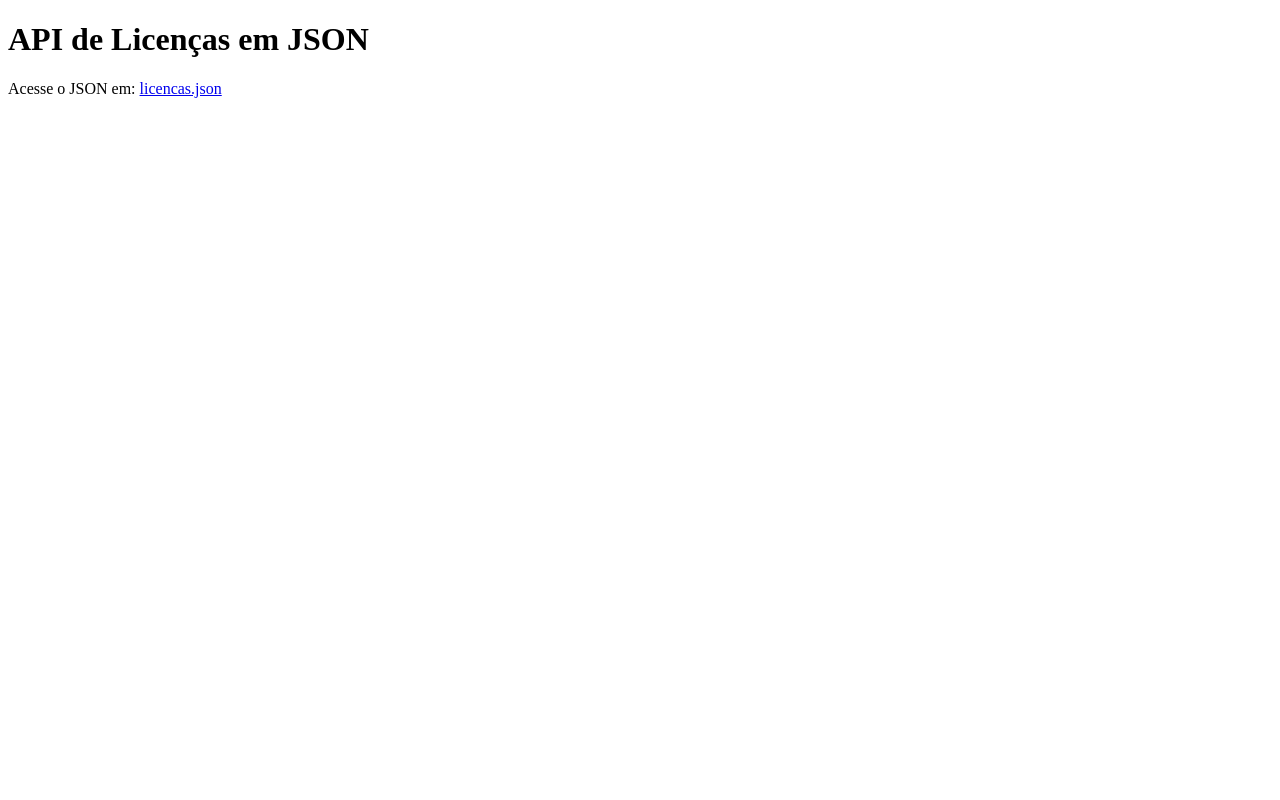
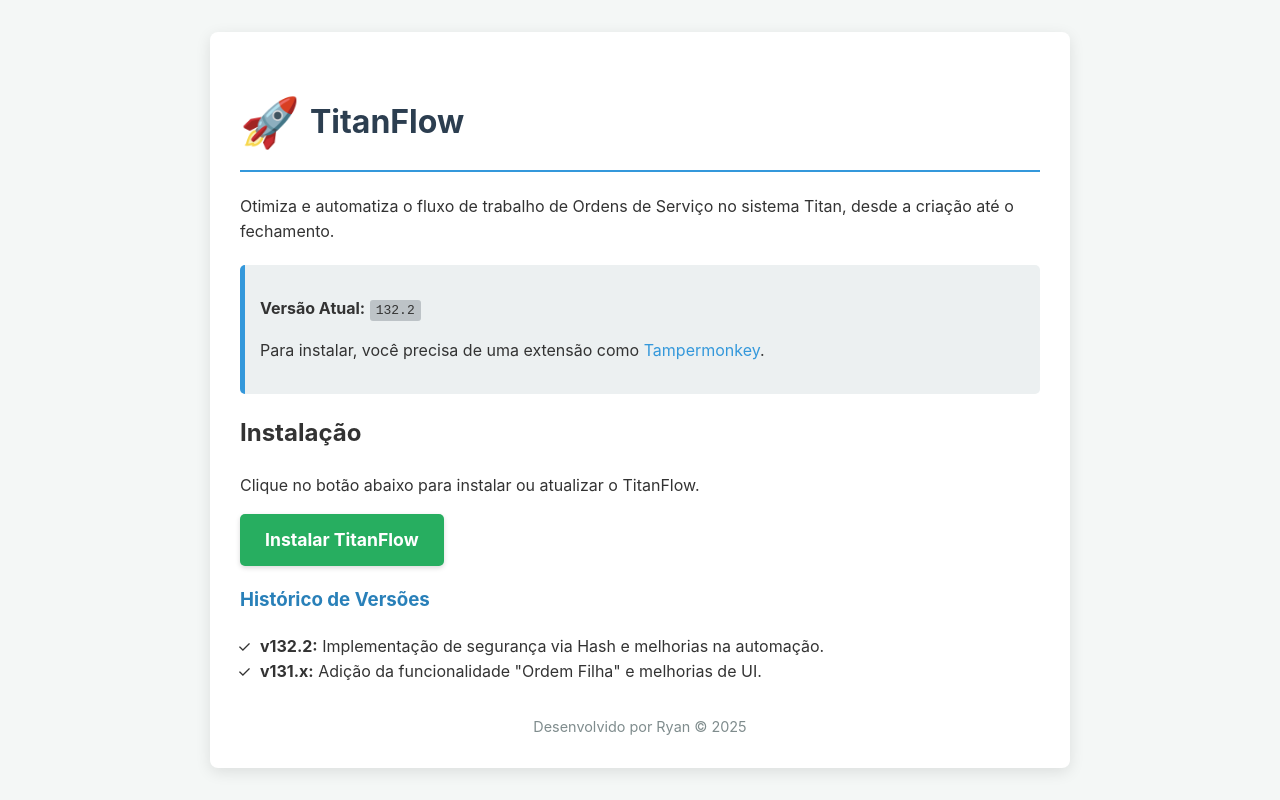
Before and after one commit to Heaven0016/controle-licencas, a plain HTML site: page public/index.html in a window 1280 px wide. Drawn offline with Linux system fonts and the light colour scheme.

Commit message:
Update index.html

```diff
--- a/public/index.html
+++ b/public/index.html
@@ -1,11 +1,116 @@
 <!DOCTYPE html>
-<html>
-  <head>
+<html lang="pt-BR">
+<head>
     <meta charset="UTF-8">
-    <title>Licenças API</title>
-  </head>
-  <body>
-    <h1>API de Licenças em JSON</h1>
-    <p>Acesse o JSON em: <a href="licencas.json">licencas.json</a></p>
-  </body>
+    <meta name="viewport" content="width=device-width, initial-scale=1.0">
+    <title>TitanFlow 🚀</title>
+    <style>
+        body {
+            font-family: -apple-system, BlinkMacSystemFont, "Segoe UI", Roboto, Helvetica, Arial, sans-serif;
+            line-height: 1.6;
+            margin: 0;
+            padding: 0;
+            background-color: #f4f7f6;
+            color: #333;
+            display: flex;
+            justify-content: center;
+            align-items: center;
+            min-height: 100vh;
+        }
+        .container {
+            max-width: 800px;
+            margin: 20px;
+            padding: 30px;
+            background-color: #ffffff;
+            border-radius: 8px;
+            box-shadow: 0 4px 15px rgba(0, 0, 0, 0.1);
+        }
+        h1 {
+            color: #2c3e50;
+            border-bottom: 2px solid #3498db;
+            padding-bottom: 10px;
+            display: flex;
+            align-items: center;
+        }
+        h1 .rocket {
+            font-size: 1.5em;
+            margin-right: 10px;
+        }
+        .install-button {
+            display: inline-block;
+            background-color: #27ae60;
+            color: #ffffff;
+            padding: 12px 25px;
+            font-size: 1.1em;
+            font-weight: bold;
+            text-decoration: none;
+            border-radius: 5px;
+            transition: background-color 0.3s ease, transform 0.2s ease;
+            box-shadow: 0 2px 5px rgba(0,0,0,0.15);
+        }
+        .install-button:hover {
+            background-color: #229954;
+            transform: translateY(-2px);
+        }
+        .version-info {
+            margin-top: 20px;
+            padding: 15px;
+            background-color: #ecf0f1;
+            border-left: 5px solid #3498db;
+            border-radius: 5px;
+        }
+        .version-info code {
+            background-color: #bdc3c7;
+            padding: 3px 6px;
+            border-radius: 3px;
+        }
+        .changelog h3 {
+            color: #2980b9;
+        }
+        .changelog ul {
+            list-style-type: '✓  ';
+            padding-left: 20px;
+        }
+        footer {
+            text-align: center;
+            margin-top: 30px;
+            font-size: 0.9em;
+            color: #7f8c8d;
+        }
+        a {
+            color: #3498db;
+            text-decoration: none;
+        }
+        a:hover {
+            text-decoration: underline;
+        }
+    </style>
+</head>
+<body>
+    <div class="container">
+        <h1><span class="rocket">🚀</span> TitanFlow</h1>
+        <p>Otimiza e automatiza o fluxo de trabalho de Ordens de Serviço no sistema Titan, desde a criação até o fechamento.</p>
+
+        <div class="version-info">
+            <p><strong>Versão Atual:</strong> <code>132.2</code></p>
+            <p>Para instalar, você precisa de uma extensão como <a href="https://www.tampermonkey.net/" target="_blank">Tampermonkey</a>.</p>
+        </div>
+
+        <h2>Instalação</h2>
+        <p>Clique no botão abaixo para instalar ou atualizar o TitanFlow.</p>
+        <a href="titan.user.js" class="install-button">Instalar TitanFlow</a>
+
+        <div class="changelog">
+            <h3>Histórico de Versões</h3>
+            <ul>
+                <li><strong>v132.2:</strong> Implementação de segurança via Hash e melhorias na automação.</li>
+                <li><strong>v131.x:</strong> Adição da funcionalidade "Ordem Filha" e melhorias de UI.</li>
+                </ul>
+        </div>
+
+        <footer>
+            Desenvolvido por Ryan © 2025
+        </footer>
+    </div>
+</body>
 </html>
```
